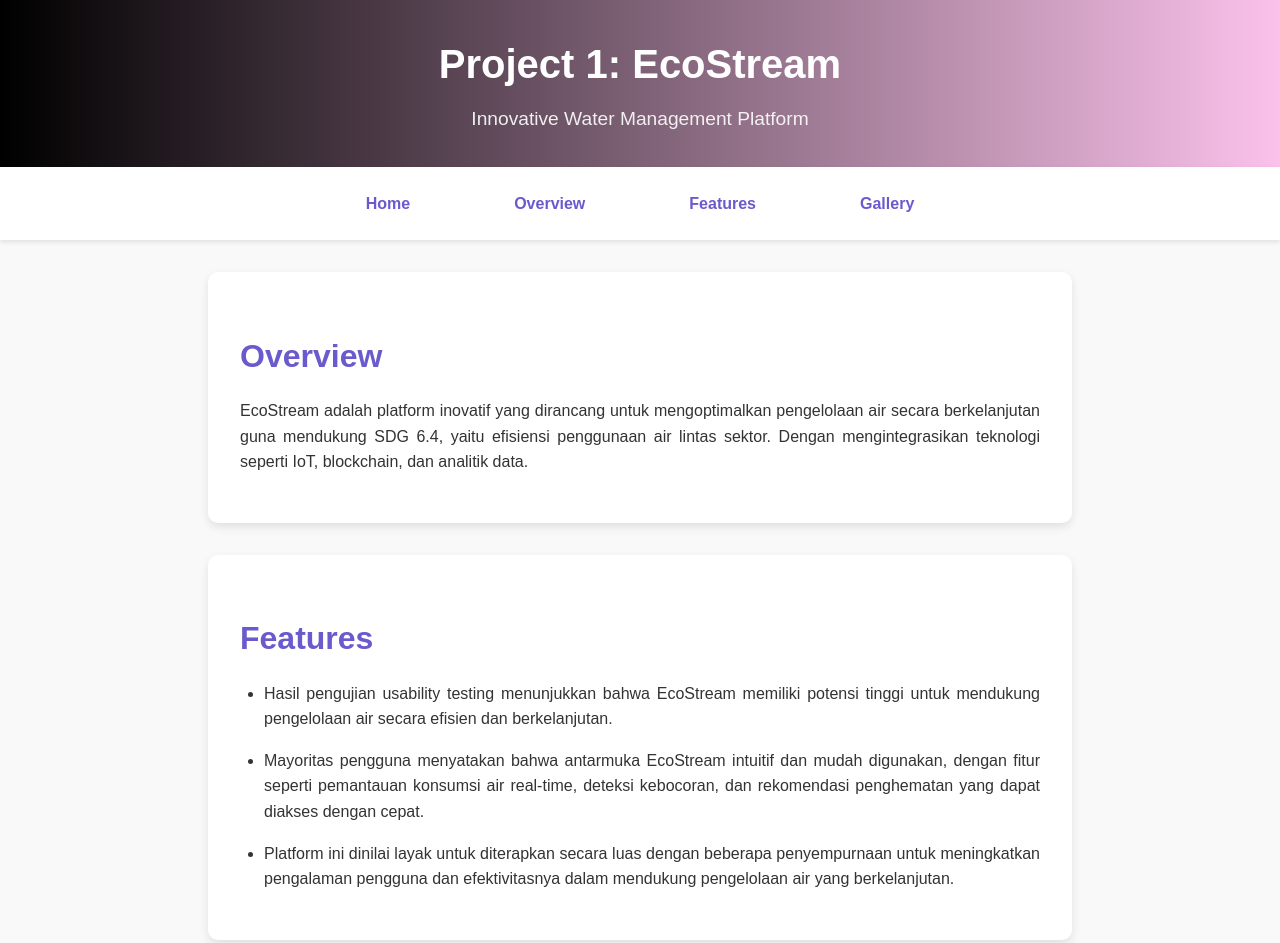
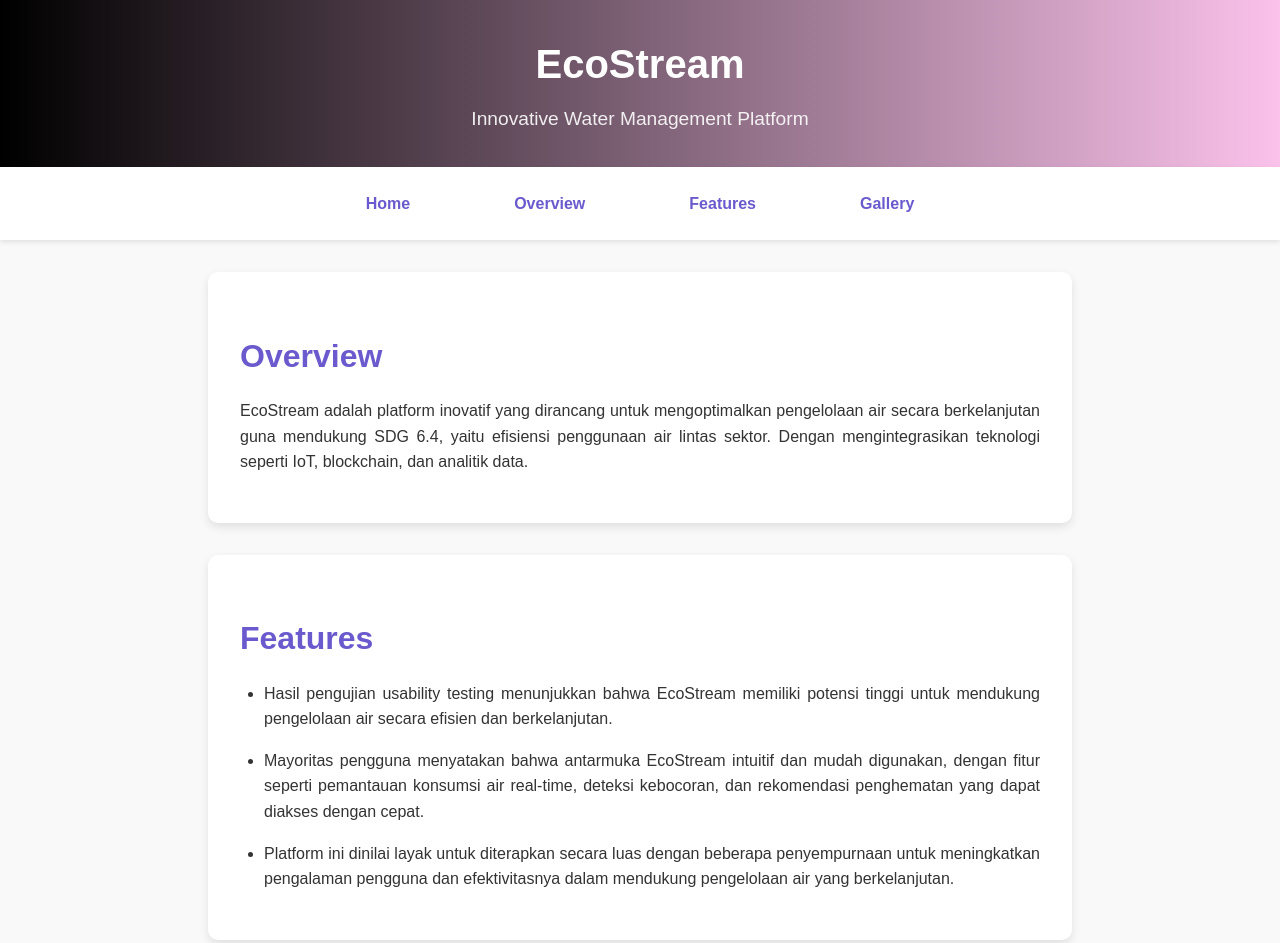
Before and after one commit to ikramramadhana/portofolio-ikramramadhana, a plain HTML site: page project1.html in a window 1280 px wide. Shown: the top 943 px of the page. Drawn offline with Linux system fonts and the light colour scheme.

Commit message:
third update project1.html

```diff
--- a/project1.html
+++ b/project1.html
@@ -116,7 +116,7 @@
 
 <body>
     <header>
-        <h1>Project 1: EcoStream</h1>
+        <h1>EcoStream</h1>
         <p>Innovative Water Management Platform</p>
     </header>
     <nav>
```
